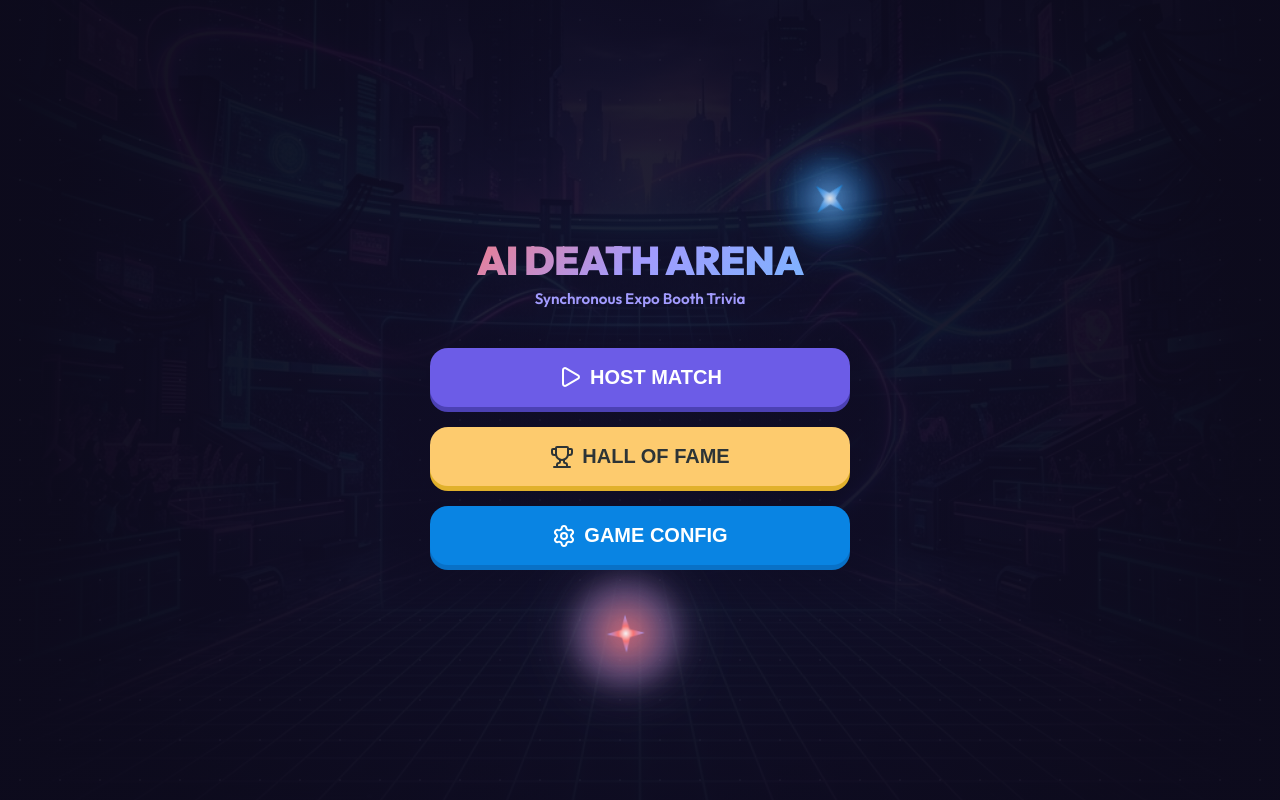
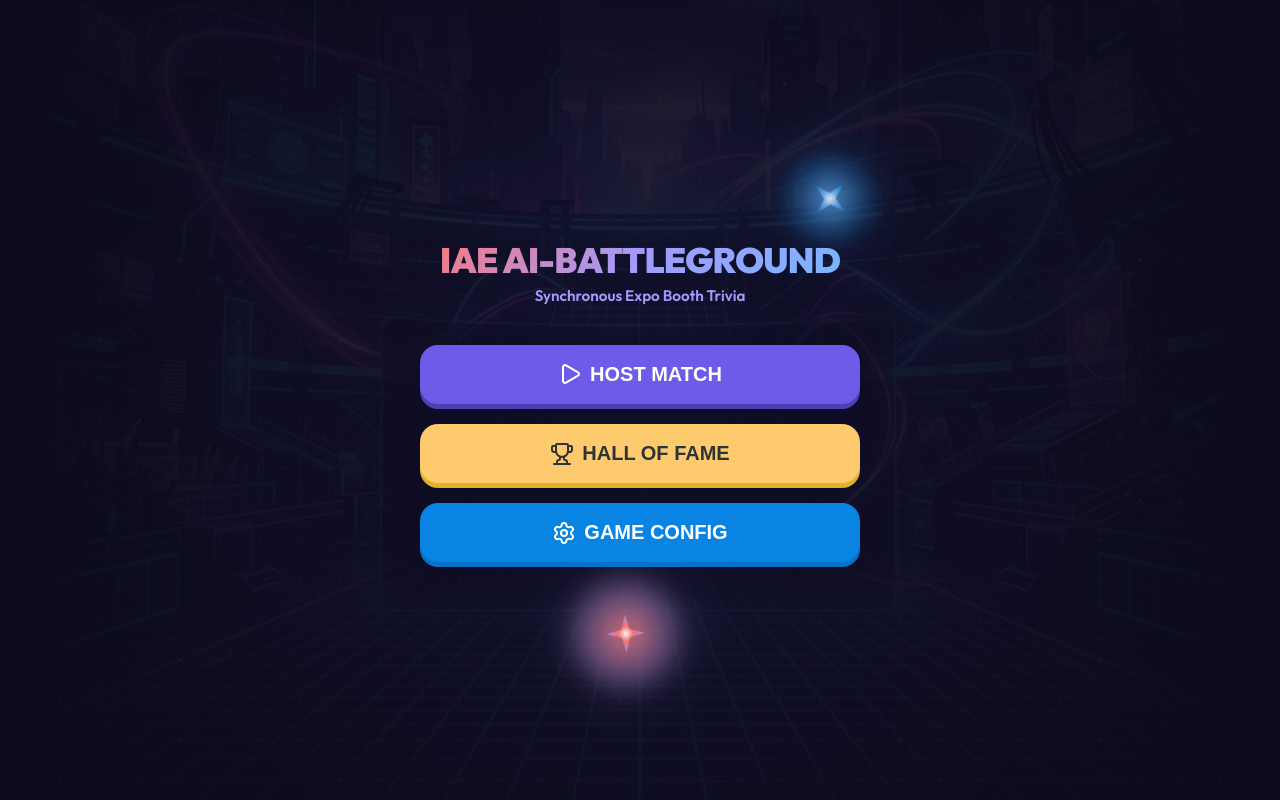
Before and after one commit to NiketaTembhare/AI-Death-Arena, a React (Vite) app: page / in a window 1280 px wide. Built offline with nearby package versions, Linux system fonts and the light colour scheme; no server answers.

Commit message:
fix: format title IAE AI-BATTLEGROUND on single line across home and overlay views

```diff
--- a/index.html
+++ b/index.html
@@ -4,7 +4,7 @@
     <meta charset="UTF-8" />
     <link rel="icon" type="image/svg+xml" href="/favicon.svg" />
     <meta name="viewport" content="width=device-width, initial-scale=1.0" />
-    <title>ai-death-arena</title>
+    <title>IAE AI-BATTLEGROUND</title>
   </head>
   <body>
     <div id="root"></div>
--- a/src/components/ArenaIntroOverlay.jsx
+++ b/src/components/ArenaIntroOverlay.jsx
@@ -268,7 +268,7 @@ export default function ArenaIntroOverlay({ onClose }) {
           margin: '0.8rem 0 1.5rem 0',
           animation: 'ambientTextPulse 3.5s ease-in-out 2.4s infinite alternate'
         }}>
-          {/* Line 1: WELCOME TO AI */}
+          {/* Line 1: WELCOME TO */}
           <div
             style={{
               fontSize: 'clamp(1.05rem, 3.6vw, 1.45rem)',
@@ -276,21 +276,23 @@ export default function ArenaIntroOverlay({ onClose }) {
               textTransform: 'uppercase',
               lineHeight: 1.2,
               marginBottom: '0.25rem',
+              letterSpacing: '0.15em',
               background: 'linear-gradient(90deg, #93C5FD 0%, #38BDF8 50%, #C084FC 100%)',
               WebkitBackgroundClip: 'text',
               WebkitTextFillColor: 'transparent',
               animation: 'revealWelcomeAI 0.85s cubic-bezier(0.16, 1, 0.3, 1) 0.35s both'
             }}
           >
-            WELCOME TO AI
+            WELCOME TO
           </div>
 
-          {/* Line 2: DEATH ARENA (Impact Reveal with Softer Tone) */}
+          {/* Line 2: IAE AI-BATTLEGROUND */}
           <h1
             style={{
-              fontSize: 'clamp(2.1rem, 6.8vw, 3.2rem)',
+              fontSize: 'clamp(1.3rem, 4.8vw, 2.2rem)',
               fontWeight: 900,
-              lineHeight: 1.05,
+              lineHeight: 1.1,
+              whiteSpace: 'nowrap',
               textTransform: 'uppercase',
               margin: 0,
               background: 'linear-gradient(135deg, #F8FAFC 0%, #C084FC 35%, #818CF8 70%, #FB7185 100%)',
@@ -299,7 +301,7 @@ export default function ArenaIntroOverlay({ onClose }) {
               animation: 'impactDeathArena 0.9s cubic-bezier(0.2, 0.9, 0.25, 1) 0.95s both'
             }}
           >
-            DEATH ARENA
+            IAE AI-BATTLEGROUND
           </h1>
 
           {/* Divider Light Line */}
--- a/src/index.css
+++ b/src/index.css
@@ -1,4 +1,4 @@
-/* AI-DEATH ARENA — Core Design System */
+/* IAE AI-BATTLEGROUND — Core Design System */
 @import url('https://fonts.googleapis.com/css2?family=Outfit:wght@400;600;800;900&family=Inter:wght@400;600;700&display=swap');
 
 :root {
--- a/src/pages/HomeView.jsx
+++ b/src/pages/HomeView.jsx
@@ -43,9 +43,9 @@ export default function HomeView() {
         color: '#FFFFFF',
         padding: '2rem'
       }}>
-      <div style={{ textAlign: 'center', maxWidth: '420px', width: '100%' }}>
-        <h1 className="brand-title" style={{ fontSize: '2.5rem', marginBottom: '0.25rem' }}>
-          AI DEATH ARENA
+      <div style={{ textAlign: 'center', maxWidth: '440px', width: '100%' }}>
+        <h1 className="brand-title" style={{ fontSize: 'clamp(1.3rem, 5.2vw, 2.2rem)', whiteSpace: 'nowrap', marginBottom: '0.25rem' }}>
+          IAE AI-BATTLEGROUND
         </h1>
         <p style={{ color: '#A29BFE', fontSize: '0.95rem', marginBottom: '2.5rem', fontWeight: 600 }}>
           Synchronous Expo Booth Trivia
--- a/src/pages/MatchConsoleView.jsx
+++ b/src/pages/MatchConsoleView.jsx
@@ -760,7 +760,7 @@ export default function MatchConsoleView() {
                 margin: '0 auto 1.5rem auto'
               }} />
               <h2 style={{ fontSize: '1.6rem', color: '#FFFFFF', marginBottom: '0.5rem' }}>Loading Match Console...</h2>
-              <p style={{ color: '#A29BFE', fontSize: '0.9rem', fontWeight: 600 }}>Connecting to AI Death Arena server</p>
+              <p style={{ color: '#A29BFE', fontSize: '0.9rem', fontWeight: 600 }}>Connecting to IAE AI-BATTLEGROUND server</p>
             </div>
           </div>
         </div>
@@ -931,7 +931,7 @@ export default function MatchConsoleView() {
             </button>
 
             <div>
-              <h1 className="brand-title" style={{ fontSize: '2rem' }}>AI DEATH ARENA</h1>
+              <h1 className="brand-title" style={{ fontSize: 'clamp(1.2rem, 4vw, 2rem)', whiteSpace: 'nowrap' }}>IAE AI-BATTLEGROUND</h1>
               <p style={{ color: '#A29BFE', fontSize: '0.95rem', fontWeight: 700, letterSpacing: '1px' }}>AI KNOWLEDGE CHECK ⚡ GEN-Z ARENA EDITION</p>
             </div>
           </div>
--- a/src/pages/PlayerView.jsx
+++ b/src/pages/PlayerView.jsx
@@ -534,7 +534,7 @@ export default function PlayerView() {
 
           <div className="card-light" style={{ width: '100%', maxWidth: '380px' }}>
             <div style={{ textAlign: 'center', marginBottom: '1.5rem' }}>
-              <h1 className="brand-title" style={{ fontSize: '1.8rem' }}>AI DEATH ARENA</h1>
+              <h1 className="brand-title" style={{ fontSize: 'clamp(1.1rem, 4.5vw, 1.8rem)', whiteSpace: 'nowrap' }}>IAE AI-BATTLEGROUND</h1>
               <p style={{ color: '#636E72', fontWeight: 600, fontSize: '0.9rem' }}>JOIN ARENA MATCH</p>
             </div>
 
@@ -978,7 +978,7 @@ export default function PlayerView() {
         <Award size={56} color="#FDCB6E" style={{ margin: '0 auto 0.5rem' }} />
         <h2 style={{ fontSize: '2rem' }}>MATCH COMPLETE</h2>
         <p style={{ color: '#636E72', fontSize: '0.9rem', marginBottom: '1.5rem' }}>
-          Great effort in AI Death Arena!
+          Great effort in IAE AI-BATTLEGROUND!
         </p>
 
         <div style={{ background: '#F8FAFC', padding: '1.25rem', borderRadius: '20px', border: '1px solid #E2E8F0', marginBottom: '1.5rem' }}>
```
Also changed, not shown: src/lib/audioManager.js, 1 other file (tests, documents, lock files or other folders).
